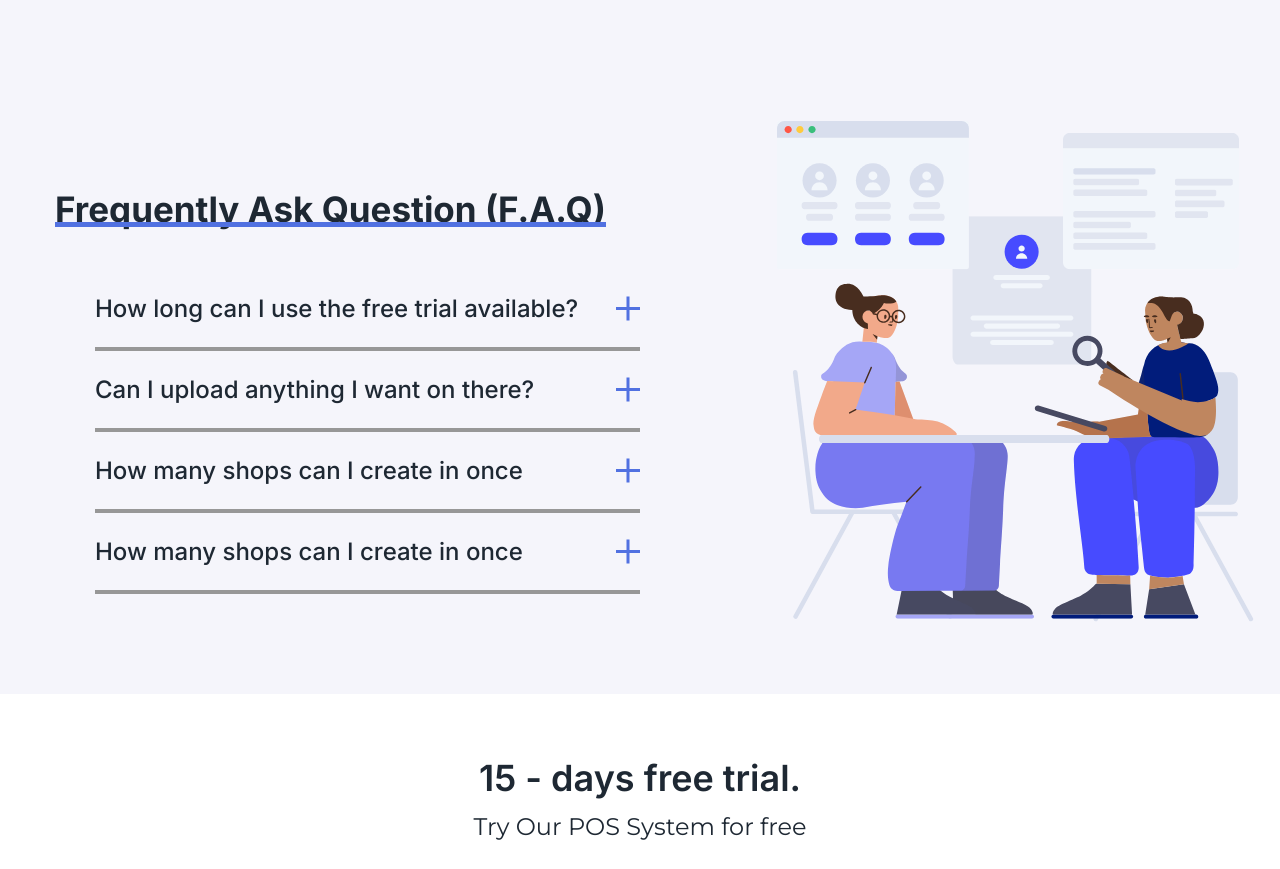
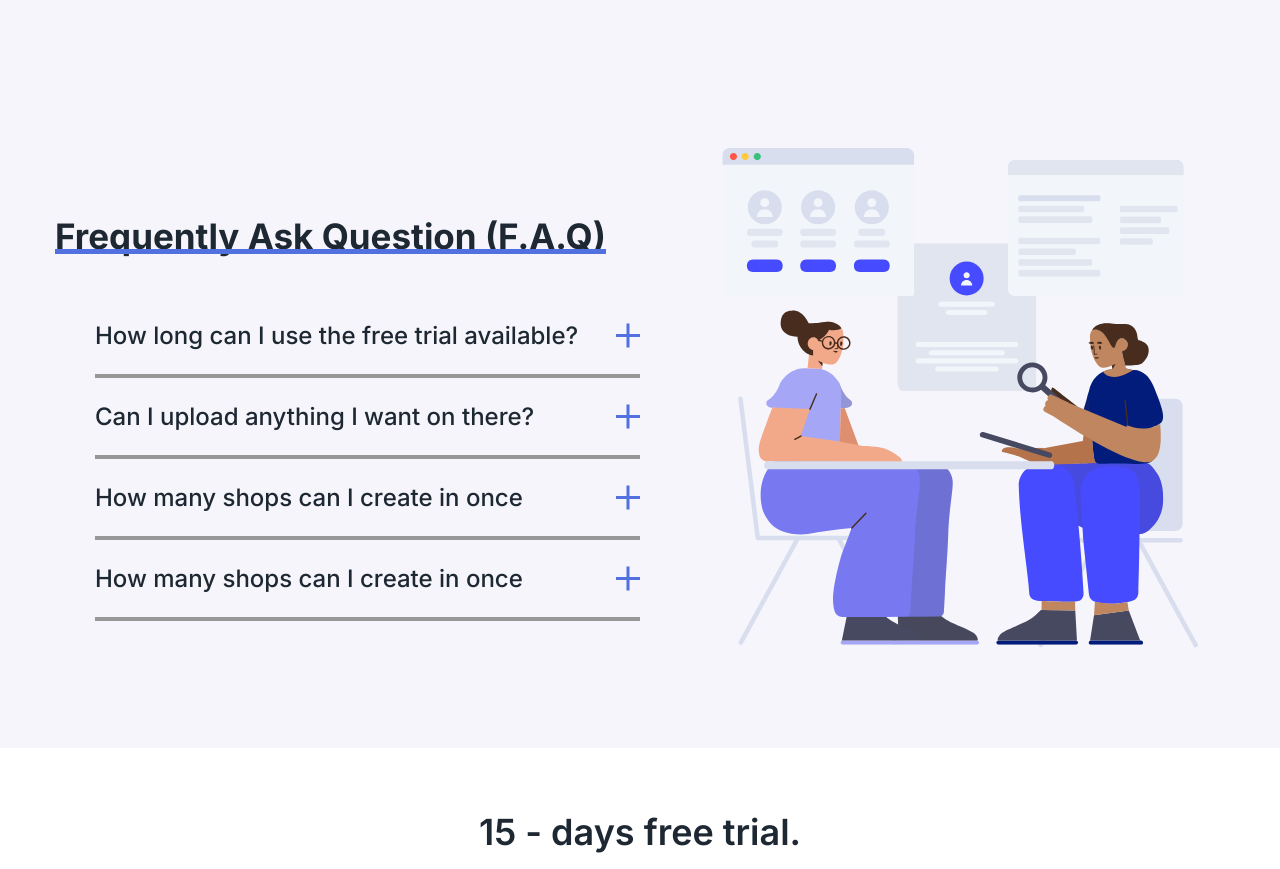
Before and after one commit to Sapeiidw/TugasAkhir, a Next.js app: page / in a window 1280 px wide. Shown: the part 2340-3209 px from the top of the page. Built offline with nearby package versions, Linux system fonts and the light colour scheme.

Commit message:
pretier css

```diff
--- a/styles/Auth.module.css
+++ b/styles/Auth.module.css
@@ -79,17 +79,23 @@
 }
 .formGroup label {
   font-size: 18px;
-  font-style: 600;
+  font-weight: 600;
 }
 .formGroup input {
   display: block;
-  border: 1px solid var(--black);
+  border: 1px solid var(--light-gray);
   border-radius: 4px;
   padding: 18px 20px;
-  color: var(--lighter-gray);
+  color: var(--light-black);
   font-size: 16px;
   font-weight: 300;
   width: 100%;
+}
+.formGroup::placeholder {
+  color: var(--light-gray);
+}
+.formGroup input:focus {
+  outline: 2px solid var(--primer-blue);
 }
 .stroke {
   position: relative;
@@ -110,3 +116,42 @@
   background-color: var(--white);
   padding: 2px 10px;
 }
+.forgotPasswordLink {
+  align-self: flex-end;
+}
+.forgotPassword {
+  width: 100%;
+  height: 100%;
+  min-height: 100vh;
+  display: flex;
+  flex-direction: column;
+  justify-content: center;
+  align-items: center;
+}
+.forgotPasswordWrapper {
+  width: 1095px;
+  min-height: 617px;
+  border-radius: 40px;
+  border: 1px solid var(--light-gray);
+  background-color: var(--white);
+  display: flex;
+  flex-direction: column;
+  justify-content: center;
+  align-items: center;
+  gap: 30px;
+  text-align: center;
+  padding: 20px;
+}
+.forgotPasswordWrapper .img {
+  width: 242px;
+  height: 201px;
+  position: relative;
+}
+.forgotPasswordForm {
+  width: 450px;
+  display: flex;
+  flex-direction: column;
+  justify-content: center;
+  align-items: stretch;
+  gap: 30px;
+}
--- a/styles/Button.module.css
+++ b/styles/Button.module.css
@@ -18,6 +18,7 @@
   border: 1px solid var(--primer-blue);
   /* box-shadow: 2px 2px 8px 2px #00000040; */
 }
+
 .btnInverse {
   background-color: var(--white);
   color: var(--black);
--- a/styles/LandingPage.module.css
+++ b/styles/LandingPage.module.css
@@ -136,6 +136,7 @@
   padding: 100px 0;
   display: flex;
   align-items: center;
+  height: auto;
 }
 .faqWrapper {
   width: 50%;
@@ -185,20 +186,20 @@
   height: 24px;
   width: 24px;
   right: 0;
-    transition: ease-in-out .25s all;
+  transition: ease-in-out 0.25s all;
 }
 
 .faqIconActive {
   transform: rotate(180deg);
-    transition: ease-in-out .25s all;
+  transition: ease-in-out 0.25s all;
 }
 .faqIconActive span:nth-child(1) {
   transform: rotate(180deg);
-    transition: ease-in-out .25s all;
+  transition: ease-in-out 0.25s all;
 }
 .faqIcon span,
 .faqIconActive span {
-    transition: ease-in-out .25s all;
+  transition: ease-in-out 0.25s all;
   position: absolute;
   background-color: var(--primer-blue);
   height: 3px;
@@ -208,15 +209,18 @@
   transform: rotate(90deg);
 }
 .faq-answer {
-    transition: ease-in-out .25s all;
+  transition: ease-in-out 0.25s all;
   padding: 12px 0;
   overflow: hidden;
   color: var(--light-gray);
 }
 .ilustration3 {
-    position: absolute;
-    right: 0;
-    transition: ease-in-out .25s all;
+  position: relative;
+  margin-left: auto;
+  max-width: 503px;
+  max-height: 500.42px;
+  width: 503px;
+  height: 500.42px;
 }
 
 /* plans */
@@ -232,7 +236,7 @@
   margin: 12px auto;
 }
 .plansSubtitle {
-    font-family: 'Montserrat', sans-serif;
+  font-family: "Montserrat", sans-serif;
   font-size: 24px;
   font-weight: 400;
   margin: 0 auto;
@@ -269,7 +273,7 @@
   text-align: center;
   font-size: 24px;
   font-weight: 400;
-    font-family: 'Montserrat', sans-serif;
+  font-family: "Montserrat", sans-serif;
   margin: 24px auto;
 }
 .reviewWraper {
@@ -280,7 +284,6 @@
   height: 400px;
   gap: 10px;
 }
-
 
 .reviewControl {
   display: flex;
@@ -358,5 +361,5 @@
 .prefooterNavItem {
   color: var(--black);
   font-weight: 500;
-    text-decoration: none!important;
+  text-decoration: none !important;
 }
--- a/styles/globals.css
+++ b/styles/globals.css
@@ -1,17 +1,17 @@
-@import url('https://fonts.googleapis.com/css2?family=Inter:wght@100;200;300;400;500;600;700;800;900&display=swap');
+@import url("https://fonts.googleapis.com/css2?family=Inter:wght@100;200;300;400;500;600;700;800;900&display=swap");
 
 :root {
-    --primer-blue: #5171E1;
+  --dark-blue: #011c7b;
+  --primer-blue: #5171e1;
   --primer-light-blue: #c7d1f5;
-    --black: #1E2833;
+  --black: #1e2833;
   --error: #d51a52;
   --attention: #ffe000;
   --approval: #00a99d;
   --link: #5e4dcd;
   --light-gray: #979797;
-    --lighter-gray: #F2F6FB;
+  --lighter-gray: #f2f6fb;
   --white: #ffffff;
-    --dark-blue: #011C7B;
 }
 * {
   box-sizing: border-box;
@@ -19,10 +19,11 @@
   margin: 0;
 }
 
-html,body {
+html,
+body {
   font-family: "Inter", sans-serif;
   color: var(--black);
-    background-color: #F5F5FB;
+  background-color: #f5f5fb;
   scroll-behavior: smooth;
 }
 body {
@@ -74,7 +75,7 @@ body {
   color: var(--white);
   background-color: var(--primer-blue);
   border: 1px solid var(--primer-blue);
-    box-shadow: 2px 2px 2px 0px #5171E152;
+  box-shadow: 2px 2px 2px 0px #5171e152;
 }
 .btn-link:hover {
   color: var(--light-gray);
```
Lines whose indentation alone changed are shown as unchanged.
